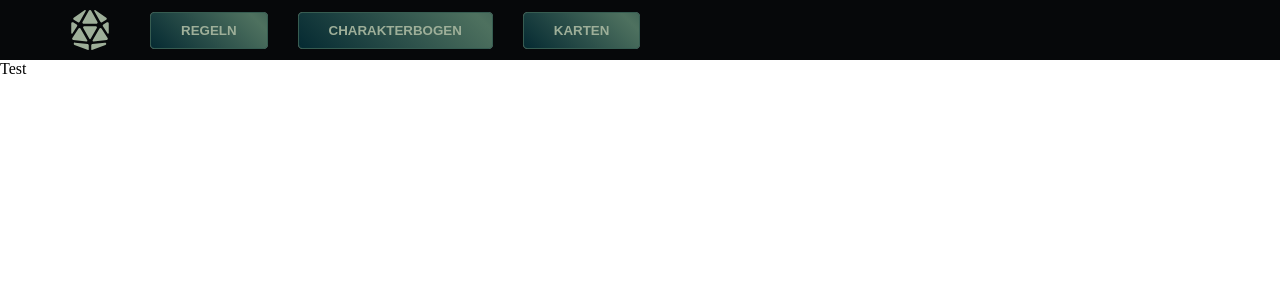
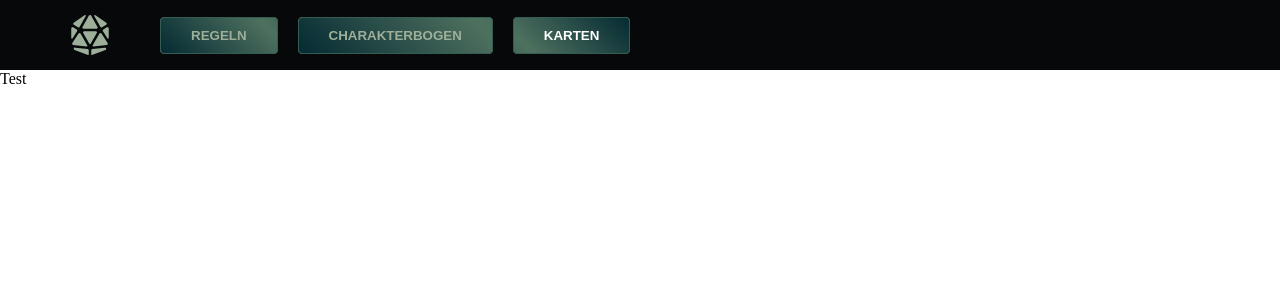
Before and after one commit to Paraldos/dungeoncrawl, a Vue app: page / in a window 1280 px wide. Shown: the top 300 px of the page. Built offline with nearby package versions, Linux system fonts and the light colour scheme.

Commit message:
styling navbar

```diff
--- a/src/components/navbar/Link.vue
+++ b/src/components/navbar/Link.vue
@@ -34,7 +34,6 @@ const handleClick = () => {
 
 <style>
 .btn {
-  margin: 10px;
   padding: 10px 30px;
   text-align: center;
   text-transform: uppercase;
@@ -48,9 +47,9 @@ const handleClick = () => {
   border: 1px solid var(--c8);
   background-image: linear-gradient(
     45deg,
-    var(--c5) 0%,
-    var(--c9) 50%,
-    var(--c5) 100%
+    var(--color__navbar-button-1) 0%,
+    var(--color__navbar-button-2) 50%,
+    var(--color__navbar-button-1) 100%
   );
   cursor: pointer;
   user-select: none;
@@ -58,13 +57,14 @@ const handleClick = () => {
   touch-action: manipulation;
 }
 
+.btn-selected,
 .btn:hover {
   background-position: right center;
-  color: #fff;
+  color: var(--color__navbar-text--hover);
   text-decoration: none;
 }
 
 .btn:active {
-  transform: scale(0.95);
+  transform: scale(0.93);
 }
 </style>
--- a/src/components/navbar/Navbar.vue
+++ b/src/components/navbar/Navbar.vue
@@ -48,13 +48,13 @@ nav {
   max-width: 1200px;
   display: flex;
   align-items: center;
-  gap: 30px;
-  padding: 10px 30px;
+  gap: 50px;
+  padding: 15px 30px;
   margin: auto;
 }
 
 .navbar__links {
   display: flex;
-  gap: 10px;
+  gap: 20px;
 }
 </style>
--- a/src/styles/_variables.css
+++ b/src/styles/_variables.css
@@ -11,12 +11,17 @@
   --c10: #809a80;
   --c11: #9eaf99;
 
-  --size__navbar-height: 60px;
+  --size__navbar-height: 70px;
 
   --color__navbar-background: var(--c1);
+  --color__navbar-text: var(--c11);
+  --color__navbar-text--hover: white;
+
+  --color__navbar-button-1: var(--c5);
+  --color__navbar-button-2: var(--c9);
+
   --color__navbar-button-border: var(--c6);
   --color__navbar-button-background: var(--c4);
   --color__navbar-button-background--hover: var(--c6);
   --color__navbar-button-background--selected: var(--c6);
-  --color__navbar-text: var(--c11);
 }
```
